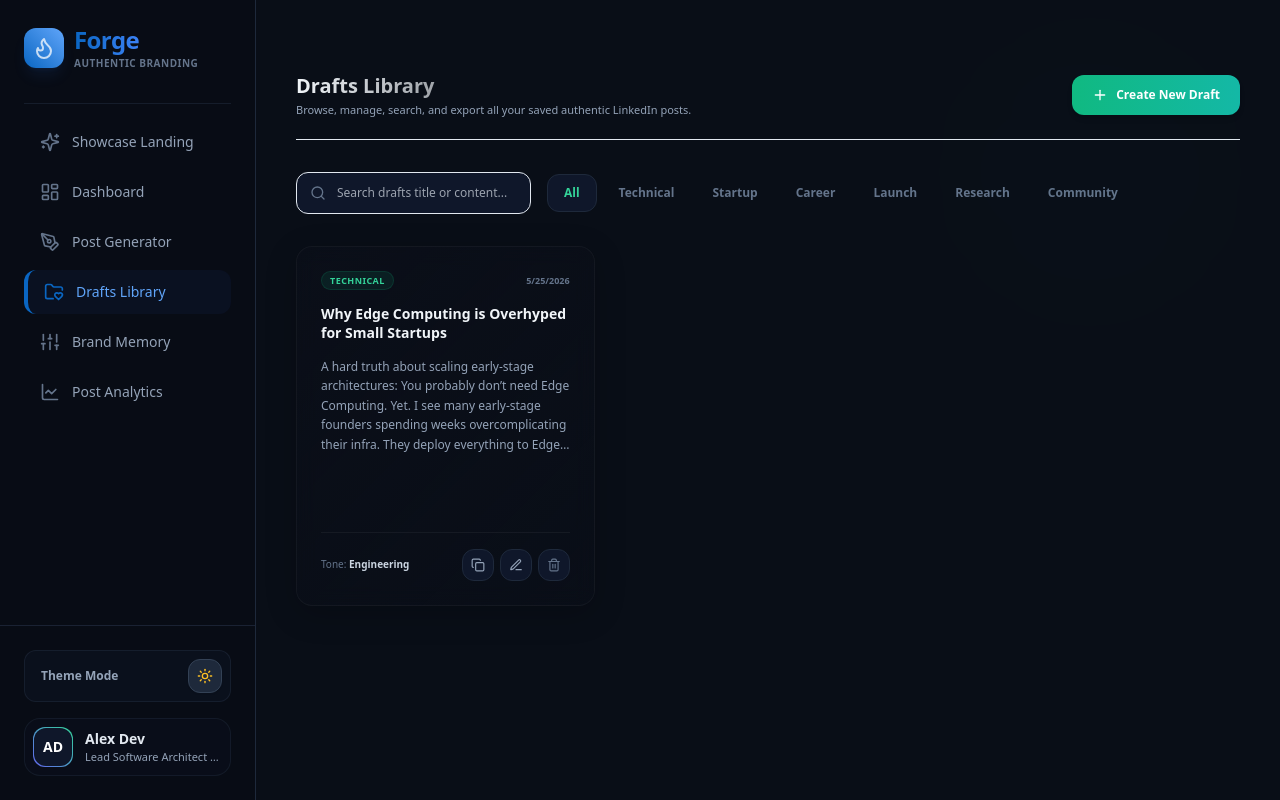
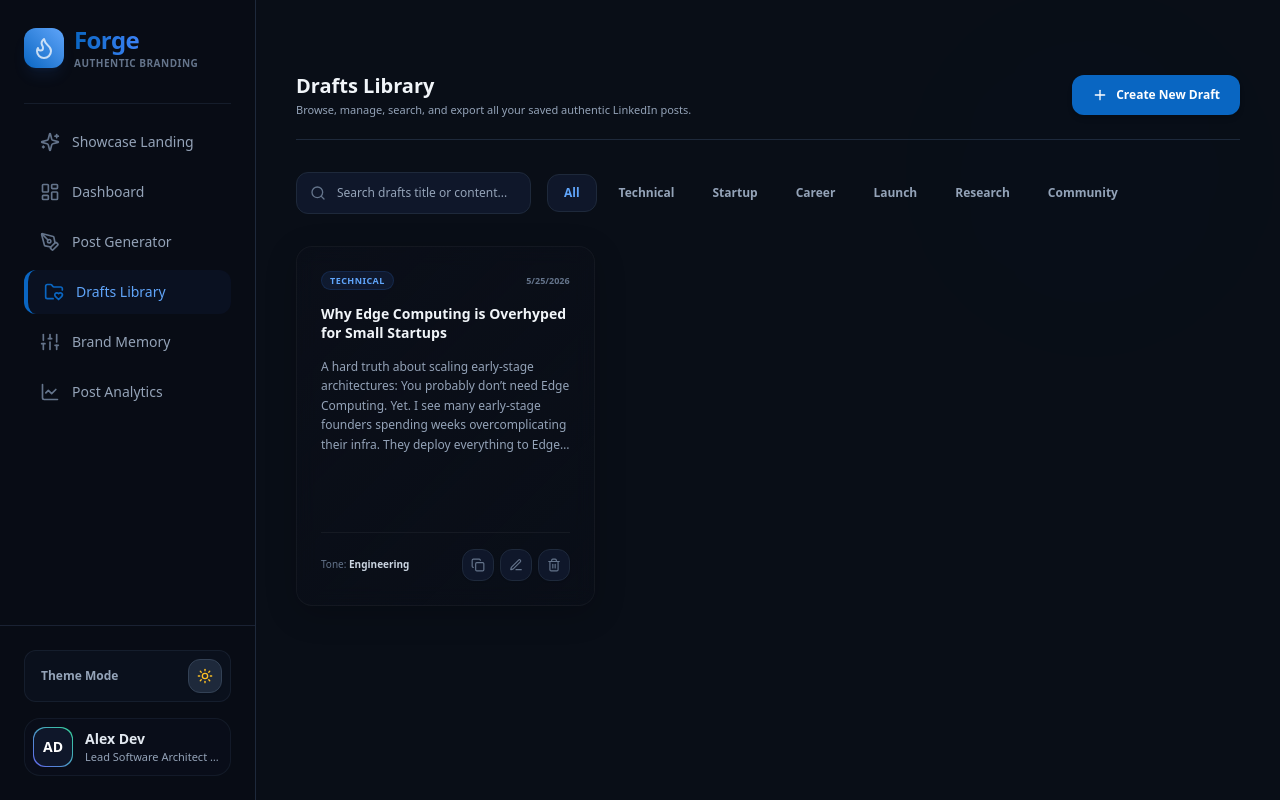
Before and after one commit to SARTHAKSONAWANE01/Linkedin-Post-Generator, a Next.js app: page /drafts in a window 1280 px wide. Built offline with nearby package versions, Linux system fonts and the light colour scheme.

Commit message:
style: update Drafts Library category tab indicators and re-skin lists

```diff
--- a/src/app/drafts/page.tsx
+++ b/src/app/drafts/page.tsx
@@ -53,21 +53,21 @@ export default function DraftsPage() {
 
   return (
     <div className="space-y-8 relative">
-      <div className="glow-blob w-[400px] h-[400px] bg-teal-500/5 top-[-100px] right-[-50px]" />
+      <div className="glow-blob w-[400px] h-[400px] bg-[#0A66C2]/5 top-[-100px] right-[-50px]" />
 
       {/* Header */}
-      <div className="flex flex-col md:flex-row md:items-center justify-between gap-4 border-b border-slate-200 dark:border-slate-850 pb-5">
+      <div className="flex flex-col md:flex-row md:items-center justify-between gap-4 border-b border-slate-200 dark:border-slate-800 pb-5">
         <div>
-          <h1 className="text-xl font-bold bg-gradient-to-r from-slate-800 to-slate-650 dark:from-slate-100 dark:to-slate-350 bg-clip-text text-transparent">
+          <h1 className="text-xl font-bold text-slate-900 dark:text-slate-100">
             Drafts Library
           </h1>
-          <p className="text-slate-400 text-[11px] mt-0.5">
+          <p className="text-slate-500 dark:text-slate-400 text-[11px] mt-0.5">
             Browse, manage, search, and export all your saved authentic LinkedIn posts.
           </p>
         </div>
         <button
           onClick={handleCreateNew}
-          className="px-5 py-3 rounded-xl bg-gradient-to-r from-emerald-500 to-teal-500 text-white font-bold text-xs shadow-md hover:scale-[1.02] active:scale-95 smooth-transition flex items-center justify-center gap-2"
+          className="px-5 py-3 rounded-xl bg-[#0A66C2] hover:bg-[#004182] text-white font-bold text-xs shadow-md hover:scale-[1.02] active:scale-95 smooth-transition flex items-center justify-center gap-2"
         >
           <Plus className="w-4 h-4" />
           Create New Draft
@@ -83,7 +83,7 @@ export default function DraftsPage() {
             type="text"
             value={searchQuery}
             onChange={(e) => setSearchQuery(e.target.value)}
-            className="w-full pl-10 pr-4 py-3 rounded-xl bg-slate-50 dark:bg-slate-900 border border-slate-200 dark:border-slate-850 outline-none text-xs focus:border-emerald-500/50 text-slate-200 smooth-transition"
+            className="w-full pl-10 pr-4 py-3 rounded-xl bg-slate-50 dark:bg-slate-900 border border-slate-205 dark:border-slate-800 outline-none text-xs focus:border-[#0A66C2]/50 text-slate-900 dark:text-slate-100 smooth-transition placeholder-slate-400"
             placeholder="Search drafts title or content..."
           />
         </div>
@@ -97,8 +97,8 @@ export default function DraftsPage() {
               className={`
                 py-2.5 px-4 rounded-xl text-xs font-bold transition whitespace-nowrap
                 ${activeCategory === cat
-                  ? "bg-slate-100 dark:bg-slate-900 text-emerald-400 border border-slate-200 dark:border-slate-800"
-                  : "text-slate-500 hover:text-slate-300"
+                  ? "bg-slate-100 dark:bg-slate-900 text-[#0A66C2] dark:text-blue-400 border border-slate-205 dark:border-slate-800"
+                  : "text-slate-550 dark:text-slate-400 hover:text-slate-900 dark:hover:text-slate-100"
                 }
               `}
             >
@@ -114,12 +114,12 @@ export default function DraftsPage() {
           {filteredDrafts.map((draft) => (
             <div
               key={draft.id}
-              className="glass-card rounded-2xl border border-slate-200/5 p-6 hover:border-emerald-500/20 smooth-transition flex flex-col justify-between h-[360px]"
+              className="glass-card rounded-2xl p-6 hover:border-blue-500/25 smooth-transition flex flex-col justify-between h-[360px]"
             >
               {/* Draft Info */}
               <div className="space-y-3.5">
                 <div className="flex items-center justify-between">
-                  <span className="text-[9px] font-extrabold uppercase tracking-wider px-2 py-0.5 rounded-full bg-emerald-500/10 text-emerald-400 border border-emerald-500/15">
+                  <span className="text-[9px] font-extrabold uppercase tracking-wider px-2 py-0.5 rounded-full bg-blue-500/10 text-blue-600 dark:text-blue-400 border border-blue-500/15">
                     {draft.category}
                   </span>
                   <span className="text-[9px] text-slate-500 font-semibold">
@@ -127,11 +127,11 @@ export default function DraftsPage() {
                   </span>
                 </div>
 
-                <h3 className="text-sm font-bold text-slate-100 line-clamp-2 leading-snug">
+                <h3 className="text-sm font-bold text-slate-900 dark:text-slate-100 line-clamp-2 leading-snug">
                   {draft.title}
                 </h3>
 
-                <p className="text-xs text-slate-400 line-clamp-5 leading-relaxed font-sans">
+                <p className="text-xs text-slate-600 dark:text-slate-400 line-clamp-5 leading-relaxed font-sans">
                   {draft.content}
                 </p>
               </div>
@@ -139,27 +139,27 @@ export default function DraftsPage() {
               {/* Actions */}
               <div className="pt-4 border-t border-slate-200/5 mt-4 flex items-center justify-between">
                 <div className="text-[10px] text-slate-500 font-medium">
-                  Tone: <span className="text-slate-300 font-bold">{draft.tone}</span>
+                  Tone: <span className="text-slate-800 dark:text-slate-300 font-bold">{draft.tone}</span>
                 </div>
 
                 <div className="flex items-center gap-1.5">
                   <button
                     onClick={() => handleCopyToClipboard(draft.id, draft.content)}
-                    className="p-2 rounded-lg bg-slate-100 hover:bg-slate-200 dark:bg-slate-900 dark:hover:bg-slate-800 text-slate-400 hover:text-emerald-400 border border-slate-200 dark:border-slate-800 smooth-transition"
+                    className="p-2 rounded-lg bg-white hover:bg-slate-50 dark:bg-slate-900 dark:hover:bg-slate-850 text-slate-500 hover:text-[#0A66C2] dark:hover:text-blue-400 border border-slate-200 dark:border-slate-800 smooth-transition shadow-sm"
                     title="Copy Post to Clipboard"
                   >
-                    {copiedId === draft.id ? <Check className="w-3.5 h-3.5 text-emerald-400" /> : <Copy className="w-3.5 h-3.5" />}
+                    {copiedId === draft.id ? <Check className="w-3.5 h-3.5 text-blue-500" /> : <Copy className="w-3.5 h-3.5" />}
                   </button>
                   <button
                     onClick={() => handleEditDraft(draft.id)}
-                    className="p-2 rounded-lg bg-slate-100 hover:bg-slate-200 dark:bg-slate-900 dark:hover:bg-slate-800 text-slate-400 hover:text-emerald-400 border border-slate-200 dark:border-slate-800 smooth-transition"
+                    className="p-2 rounded-lg bg-white hover:bg-slate-50 dark:bg-slate-900 dark:hover:bg-slate-850 text-slate-500 hover:text-[#0A66C2] dark:hover:text-blue-400 border border-slate-200 dark:border-slate-800 smooth-transition shadow-sm"
                     title="Edit in Workspace"
                   >
                     <Edit3 className="w-3.5 h-3.5" />
                   </button>
                   <button
                     onClick={() => deleteDraft(draft.id)}
-                    className="p-2 rounded-lg bg-slate-100 hover:bg-red-950/20 dark:bg-slate-900 dark:hover:bg-red-950/20 text-slate-500 hover:text-red-400 border border-slate-200 dark:border-slate-800 hover:border-red-900/30 smooth-transition"
+                    className="p-2 rounded-lg bg-white hover:bg-red-50 dark:bg-slate-900 dark:hover:bg-red-950/20 text-slate-500 hover:text-red-500 dark:hover:text-red-400 border border-slate-200 dark:border-slate-800 hover:border-red-200 dark:hover:border-red-900/30 smooth-transition shadow-sm"
                     title="Delete Draft"
                   >
                     <Trash2 className="w-3.5 h-3.5" />
@@ -174,8 +174,8 @@ export default function DraftsPage() {
         <div className="h-[300px] rounded-2xl border-2 border-dashed border-slate-250 dark:border-slate-800/80 flex flex-col items-center justify-center text-center p-6 space-y-3">
           <FolderHeart className="w-10 h-10 text-slate-500 animate-pulse" />
           <div>
-            <h3 className="font-bold text-slate-200">No Drafts Match Search Filters</h3>
-            <p className="text-xs text-slate-500 max-w-xs mt-1">
+            <h3 className="font-bold text-slate-900 dark:text-slate-200">No Drafts Match Search Filters</h3>
+            <p className="text-xs text-slate-550 dark:text-slate-500 max-w-xs mt-1">
               Try adjusting your spelling or selecting an alternative category tab.
             </p>
           </div>
```
